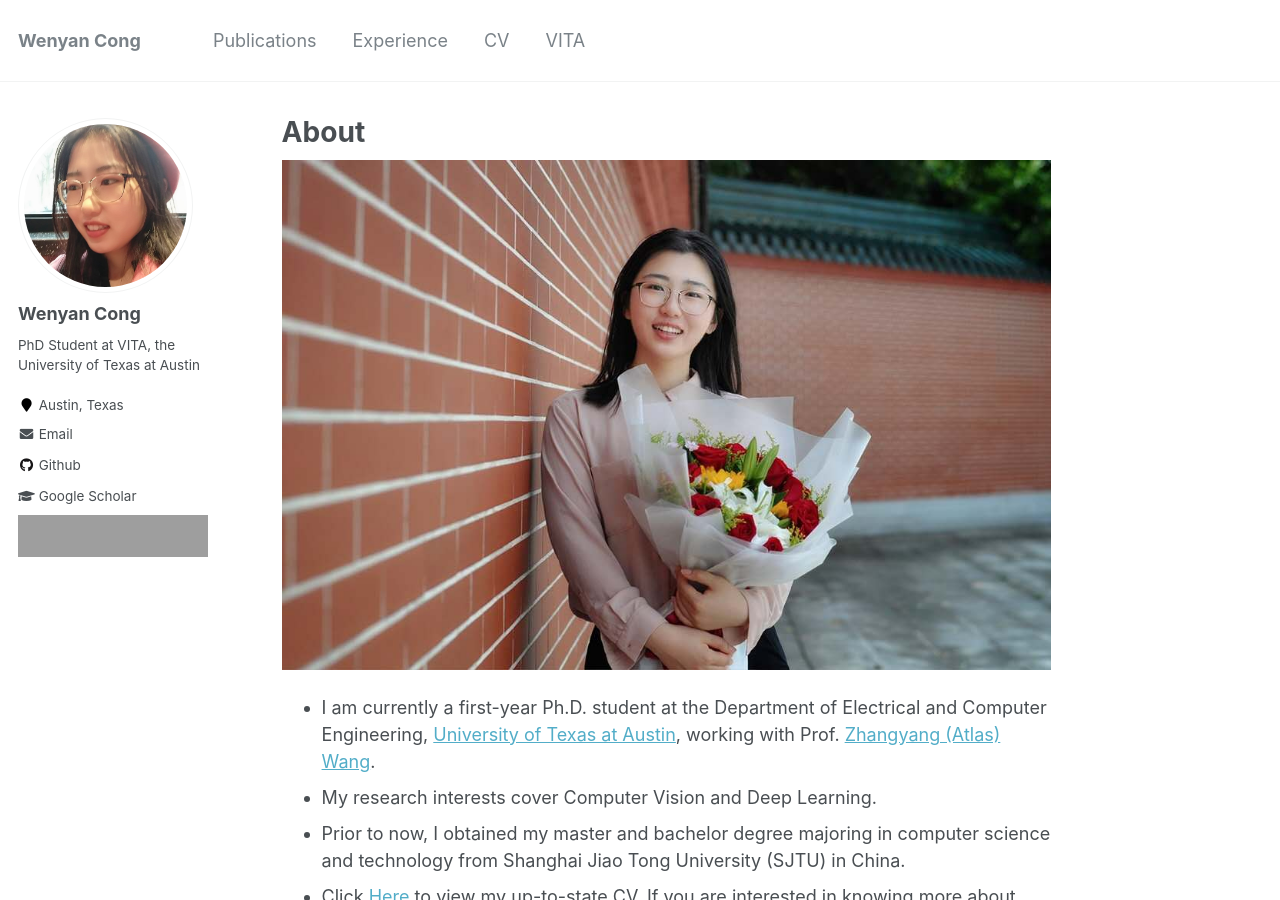
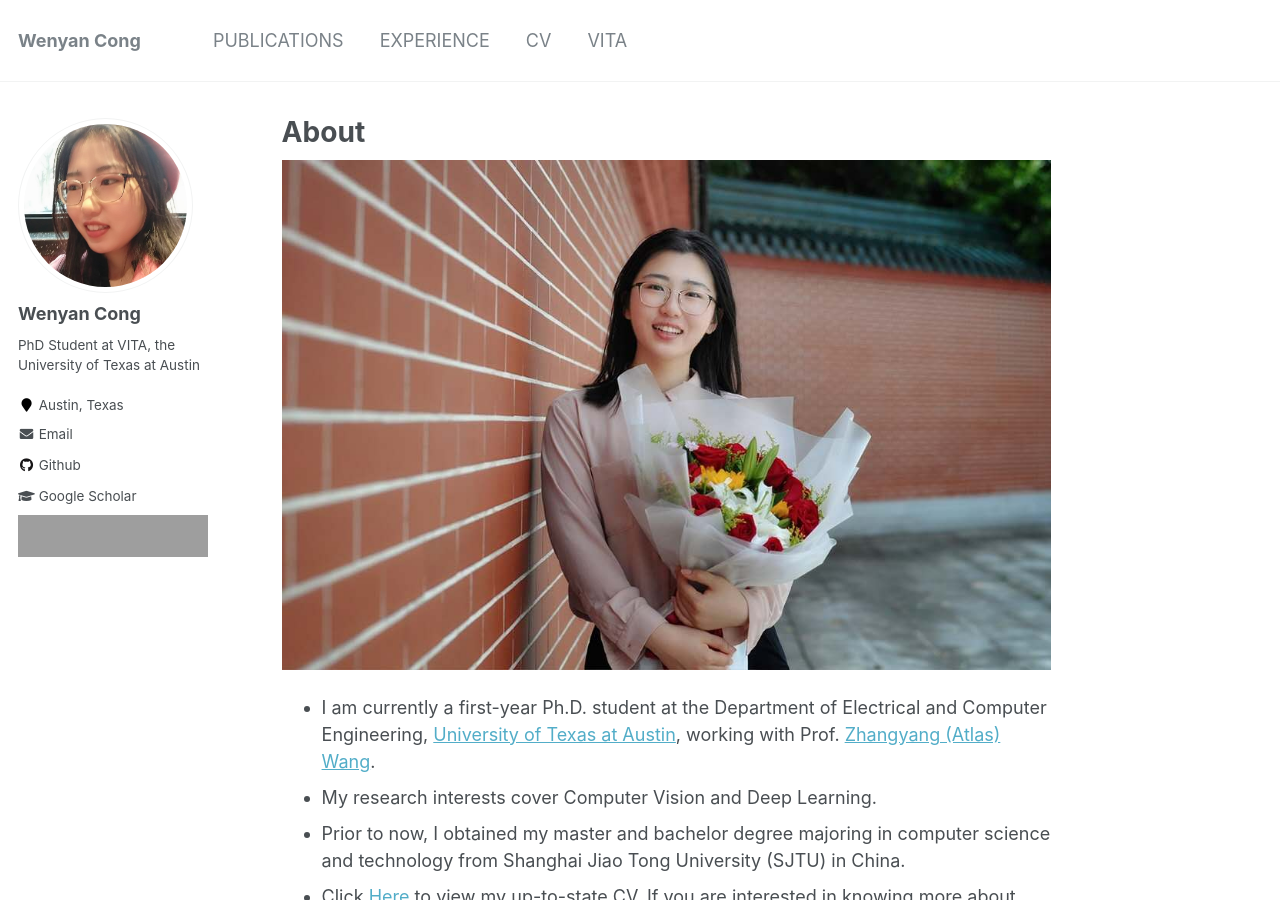
Before and after one commit to cathyjasmine/cathyjasmine.github.io, a Jekyll site: the page built from _pages/about.md, in a window 1280 px wide and 900 px high. Built offline with Jekyll 4.4.1, drawn with Linux system fonts in a browser that asks for light colours; grey boxes are pictures that could not be loaded.

```diff
--- a/_data/navigation.yml
+++ b/_data/navigation.yml
@@ -1,10 +1,9 @@
 # main links links
 main:
-
-  - title: "Publications"
+  - title: "PUBLICATIONS"
     url: /publications/
 
-  - title: "Experience"
+  - title: "EXPERIENCE"
     url: /experiences/
 
   - title: "CV"
```
